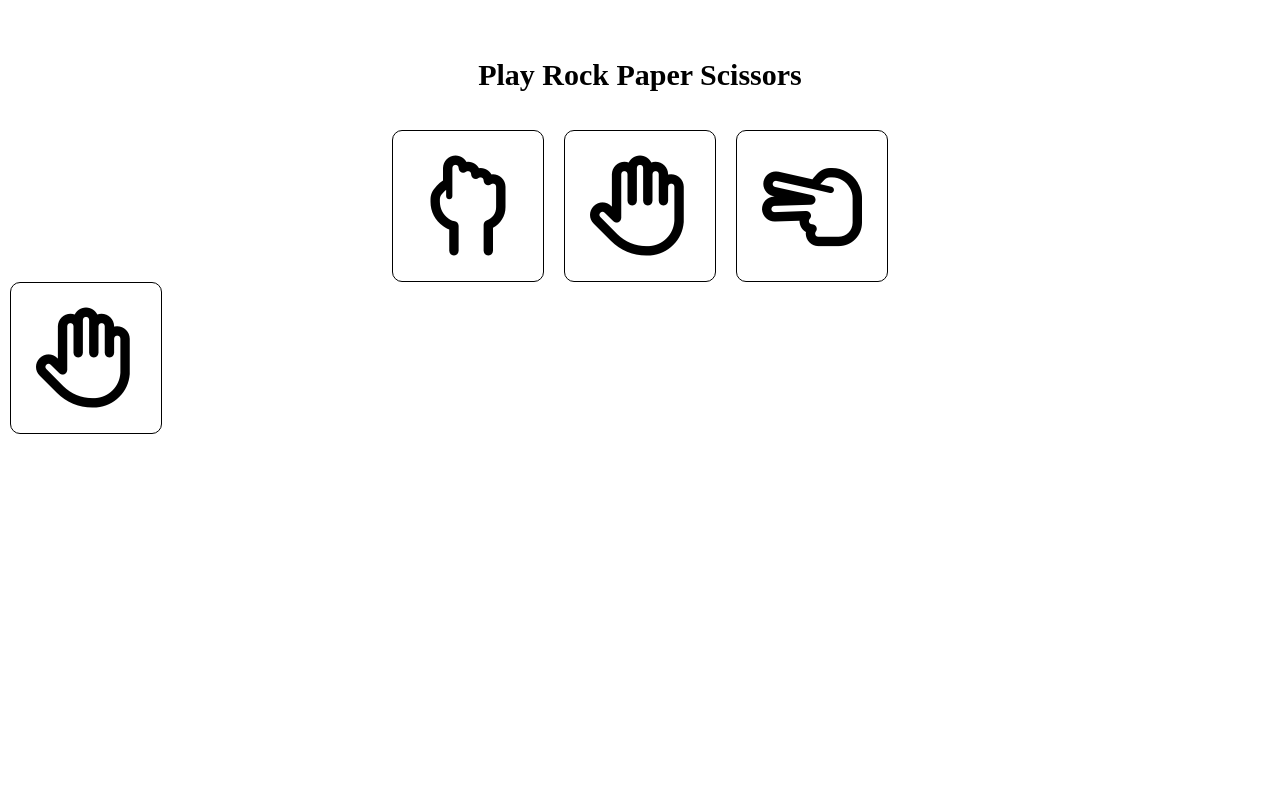
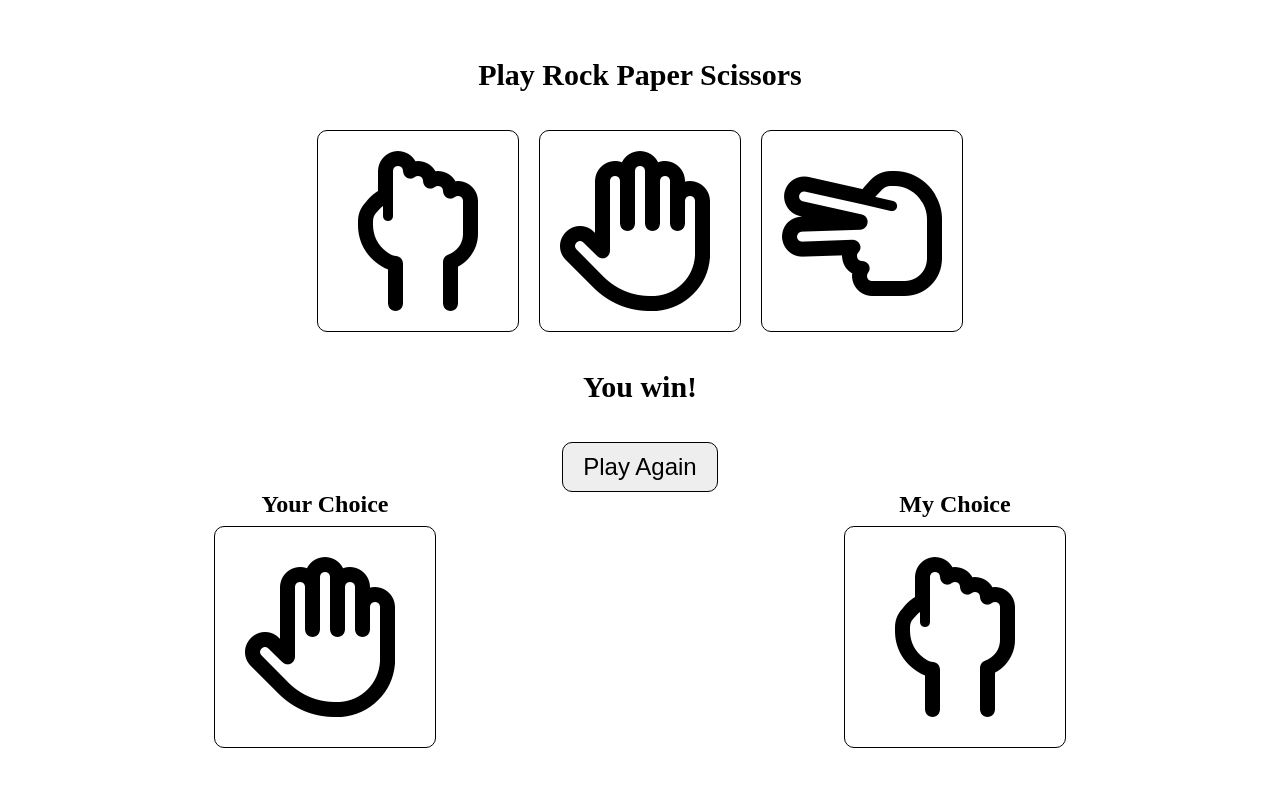
Before and after one commit to labrocadabro/ts-rps, a plain HTML site: page index.html in a window 1280 px wide. Both pictures are taken after a click on the element 640 px from the left and 206 px from the top of the page. Drawn offline with Linux system fonts and the light colour scheme.

Commit message:
complete functionality

```diff
--- a/index.html
+++ b/index.html
@@ -16,8 +16,10 @@
 		<div id="paper" class="hand"><i class="fa-regular fa-hand"></i></div>
 		<div id="scissors" class="hand"><i class="fa-regular fa-hand-scissors"></i></div>
 	</section>
+	<section id="winner"></section>
 	<section id="result">
-
+		<div id="player1" class="player"></div>
+		<div id="player2" class="player"></div>
 	</section>
 
 	<script src="main.js"></script>
--- a/main.js
+++ b/main.js
@@ -1,6 +1,36 @@
+var winner = {
+    "rock": "scissors",
+    "scissors": "paper",
+    "paper": "rock"
+};
 var hands = document.querySelectorAll('.hand');
 hands.forEach(function (hand) { return hand.addEventListener('click', playerChoose); });
 function playerChoose(e) {
-    var choice = this.cloneNode(true);
-    document.getElementById('result').append(choice);
+    var playerChoice = this.cloneNode(true);
+    var player1 = document.getElementById('player1');
+    player1.innerHTML = "<h2>Your Choice</h2>";
+    player1.append(playerChoice);
+    var computerChoice = hands[Math.floor(Math.random() * 3)];
+    var compChoiceClone = computerChoice.cloneNode(true);
+    var player2 = document.getElementById('player2');
+    player2.innerHTML = "<h2>My Choice</h2>";
+    player2.append(compChoiceClone);
+    hands.forEach(function (hand) { return hand.removeEventListener('click', playerChoose); });
+    var player1Result = playerChoice.id;
+    var player2Result = computerChoice.id;
+    var showWinner = document.getElementById('winner');
+    if (winner[player1Result] === player2Result) {
+        showWinner.innerHTML = "<h1>You win!</h1>";
+    }
+    else if (winner[player2Result] === player1Result) {
+        showWinner.innerHTML = "<h1>I win!</h1>";
+    }
+    else {
+        showWinner.innerHTML = "<h1>It's a draw!</h1>";
+    }
+    var again = document.createElement('button');
+    again.id = "again";
+    again.innerText = "Play Again";
+    again.addEventListener('click', function () { return location.reload(); });
+    showWinner.append(again);
 }
--- a/style.css
+++ b/style.css
@@ -8,20 +8,55 @@ h1 {
 	font-weight: bold;
 	margin-bottom: 40px;
 }
+h2 {
+	text-align:center;
+	font-size: 24px;
+	font-weight: bold;
+	margin-bottom: 10px;
+}
 
 #game {
 	display: flex;
 	gap: 20px;
 	justify-content: center;
+	margin-bottom: 40px;
 }
 .hand {
-	display: flex;
 	flex: 1;
-	justify-content: center;
-	align-items: center;
-	font-size: 100px;
-	max-width: 150px;
+	display: grid;
+	place-items: center;
+	font-size: clamp(4rem, 20vw, 10rem);
+	padding:  clamp(0, 10vw, 30px);
 	border: 1px solid black;
+	max-width: 200px;
 	border-radius: 10px;
 	aspect-ratio: 1/1;
 }
+
+#result {
+	display: flex;
+	justify-content: center;
+}
+.player, #winner {
+	flex: 1;
+	display: flex;
+	flex-direction: column;
+	align-items: center;
+}
+.player .hand {
+	padding:  clamp(10px, 5vw, 30px);
+}
+
+#again {
+	font-size: 24px;
+	padding: 10px 20px;
+	background: #eee;
+	border: 1px solid black;
+	border-radius: 10px;
+}
+#again:hover {
+	background: #ddd;
+}
+#again:active {
+	transform: scale(0.9)
+}
```
Also changed, not shown: 1 other file.
